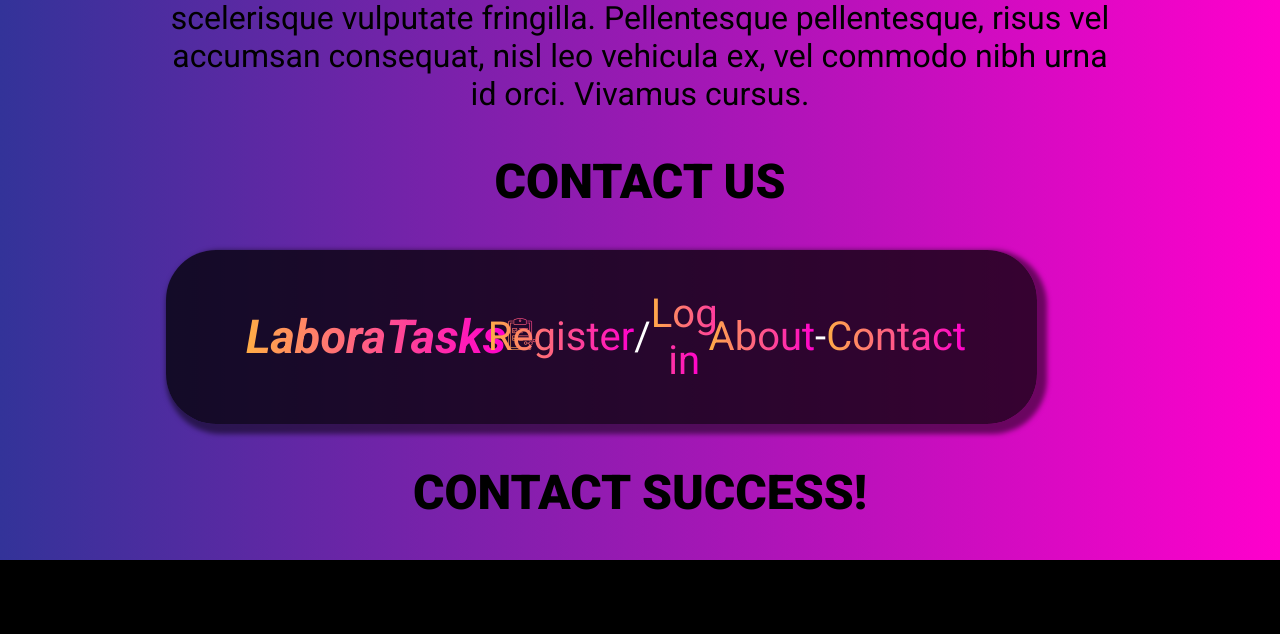
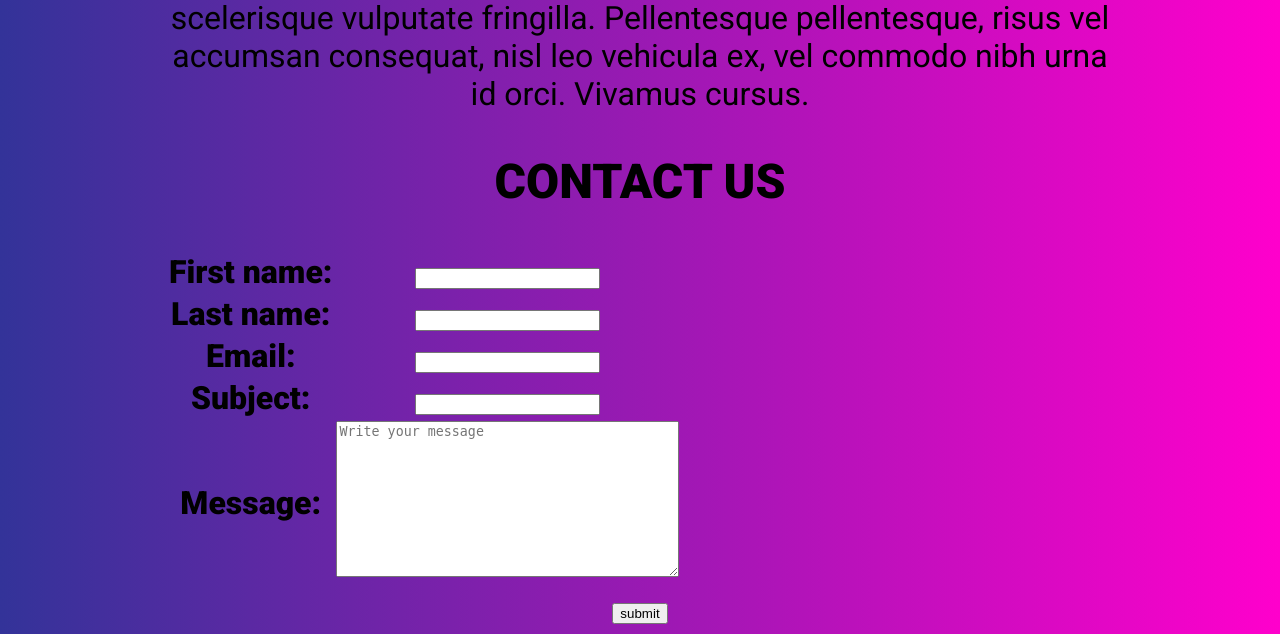
Before and after one commit to simlal/labtasks, a Django app: template labtasks/base/templates/base/index.html in a window 1280 px wide. Shown: the part 3261-3895 px from the top of the page. Before the commit the page ends 3821 px from the top, so only its background shows below. Run offline with Django 4.2, Linux system fonts and the light colour scheme; the template is opened without the code that fills it: values that come from a table or form of the project are taken from there, others are empty; parts of the project's set-up code (start-up, migrations or seed data) failed here and were passed over.

Commit message:
Implement first draft of contact model/form

```diff
--- /dev/null
+++ b/labtasks/contact_email/forms.py
@@ -0,0 +1,20 @@
+from django.forms import ModelForm
+from django import forms
+
+from .models import Contact
+
+class ContactForm(ModelForm):
+    first_name = forms.CharField(required=True, max_length=50)
+    last_name = forms.CharField(required=False, max_length=50)
+    message = forms.CharField(
+        widget= forms.Textarea(
+            attrs= {
+                "placeholder" : "Write your message",
+            },
+        ),
+        max_length=2000
+    )
+
+    class Meta:
+        model = Contact
+        fields = '__all__'
--- a/labtasks/contact_email/models.py
+++ b/labtasks/contact_email/models.py
@@ -1,9 +1,11 @@
 from django.db import models
 
 class Contact(models.Model):
+    first_name = models.CharField(max_length=50, default="First Name")
+    last_name = models.CharField(max_length=50, null=True)
     email = models.EmailField()
     subject = models.CharField(max_length=255)
-    message = models.TextField()
+    message = models.CharField(max_length=2000)
 
     def __str__(self):
         return self.email
--- a/labtasks/contact_email/templates/contact_email/contact.html
+++ b/labtasks/contact_email/templates/contact_email/contact.html
@@ -1,5 +1,18 @@
-{% extends 'main.html' %}
+{% if submitted %}
+    <h3 class="contact-success">Your message was submitted successfully!</h3>
+    <p class="contact-success">
+        You should receive a confirmation email soon and a response from us ASAP. Thanks :)
+    </p>
 
-{% block content %}
-<h1>CONTACT SUCCESS!</h1>
-{% endblock content %}
+
+{% else %}
+    <form method="post" action="">
+        {% csrf_token %}
+        <table class="form-table">
+            {{ form.as_table }}
+        </table>
+    <input id="contact-submit" type="submit" value="submit">
+    </form>
+
+
+{% endif %}
--- a/labtasks/contact_email/urls.py
+++ b/labtasks/contact_email/urls.py
@@ -2,5 +2,4 @@
 from . import views
 
 urlpatterns = [
-    path("contact", views.contact, name="contact")
 ]
```
Also changed, not shown: labtasks/contact_email/views.py (+7 -2 lines).
